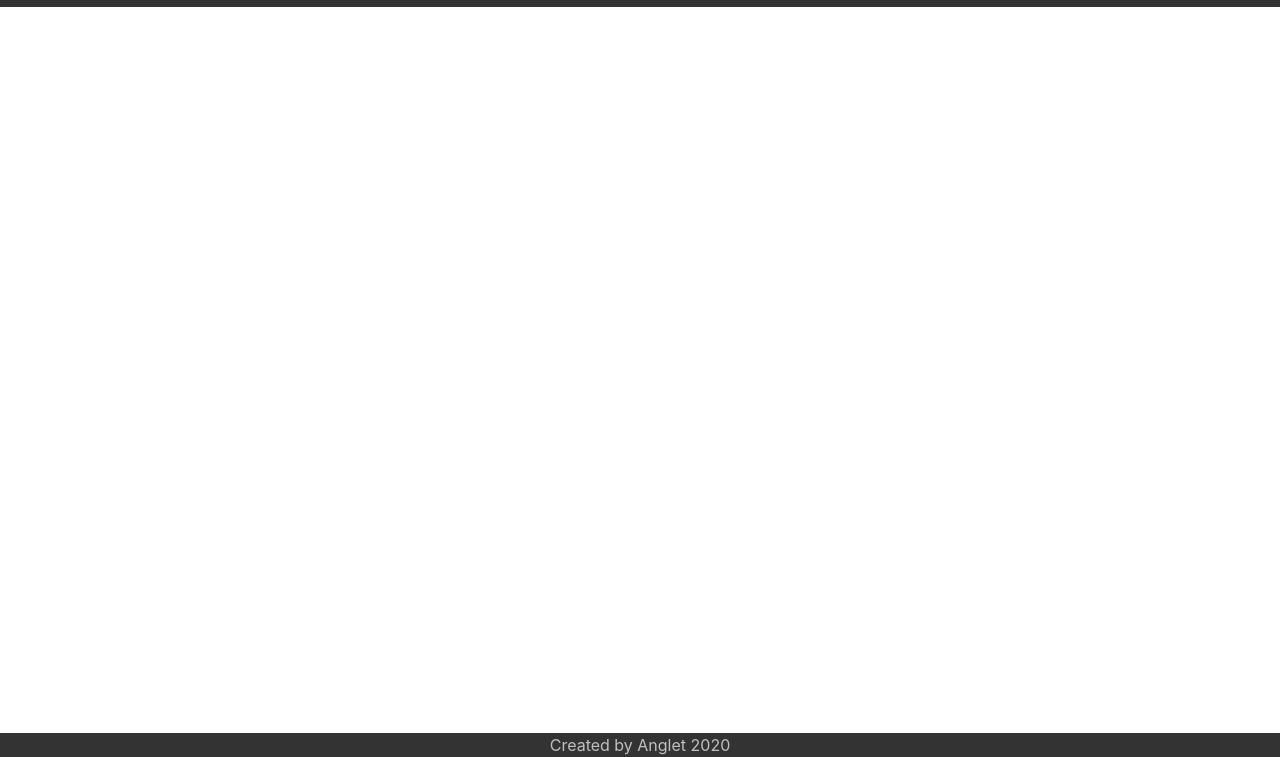
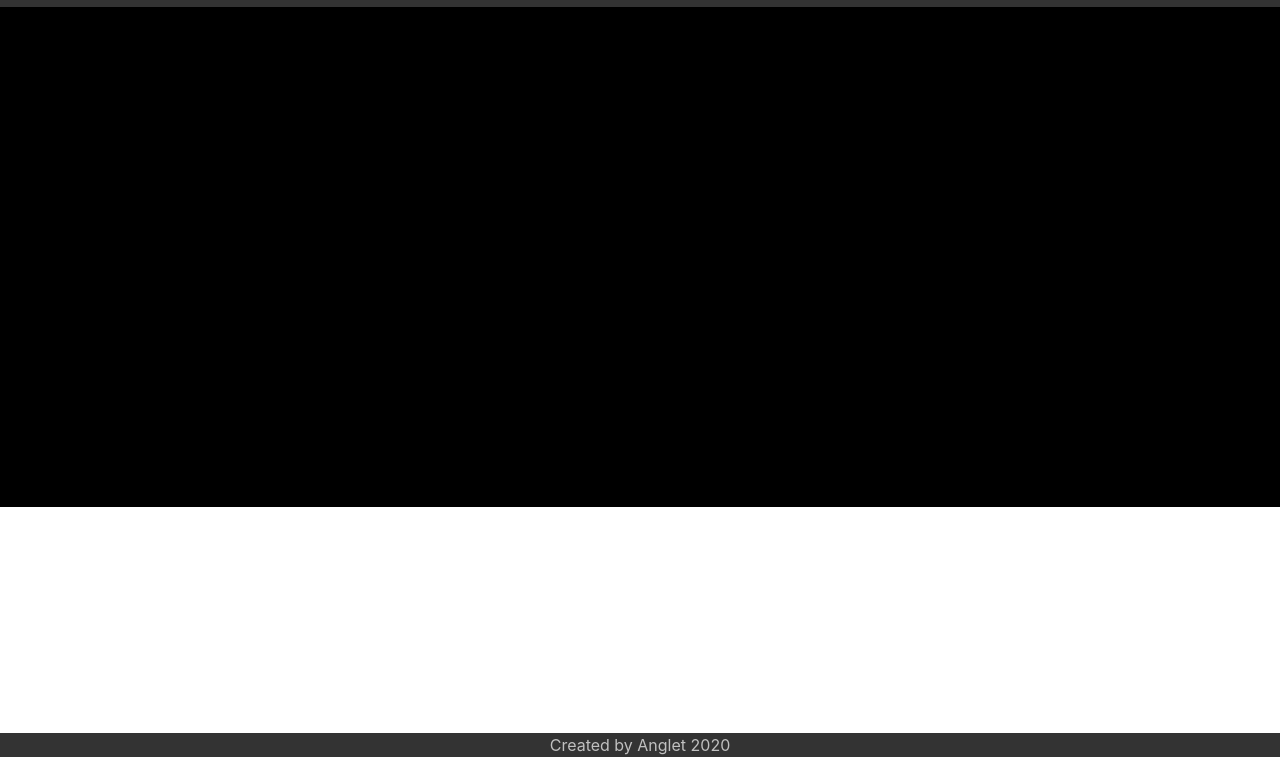
Before and after one commit to EDUCANETstefan/Anglet, a plain HTML site: page index.html in a window 1280 px wide. Shown: the part 43-800 px from the top of the page. Drawn offline with nearby package versions, Linux system fonts and the light colour scheme.

Commit message:
version 0.2

```diff
--- a/css/style.css
+++ b/css/style.css
@@ -13,6 +13,7 @@ footer {
     text-align: center;
 }
 
+/* navBar */
 .navBar {
     background-color: #333333;
     display: flex;
@@ -20,8 +21,19 @@ footer {
     justify-content: center;
 
 }
-
 .navBarLogo {
     height: 40px;
     width: 40px;
 }
+
+/* obsah stránky */
+
+.divContainer {
+    display: flex;
+}
+.upperDiv {
+    background-color: black;
+    height: 500px;
+    display: flex;
+    width:100%;
+}
--- a/index.html
+++ b/index.html
@@ -17,6 +17,21 @@
 
     </div>
 
+    <div class="divContainer">
+
+        <div class="upperDiv">
+            <div class="upperDivPhoto">
+
+            </div>
+
+            <div class="upperDivText">
+
+            </div>
+
+        </div>
+
+    </div>
+
 
 </body>
 
```
